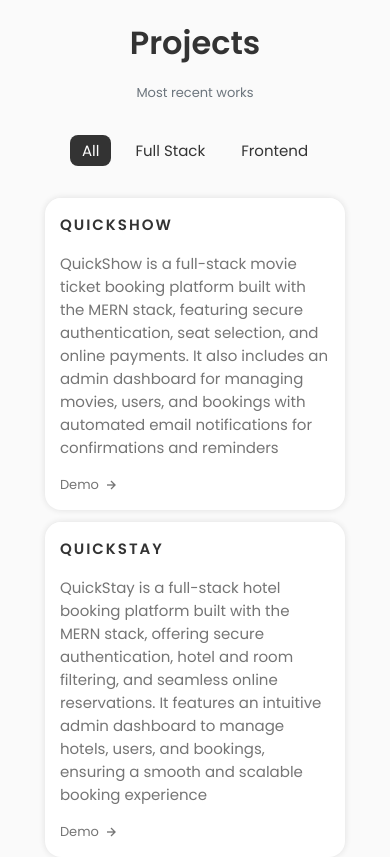
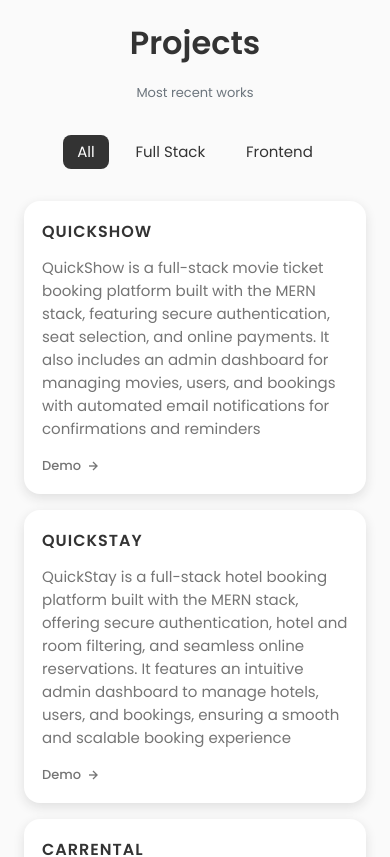
Before and after one commit to Meer-Abdulrehman/Portfolio, a React (Create React App) app: page / in a window 390 px wide. Shown: the part 2360-3217 px from the top of the page. Built offline with nearby package versions, Linux system fonts and the light colour scheme.

Commit message:
description updated projects

```diff
--- a/src/components/Projects/Projects.css
+++ b/src/components/Projects/Projects.css
@@ -15,11 +15,12 @@
 
 .projects__filters-item {
   color: var(--title-color);
-  padding: 0.25rem 0.75rem;
+  padding: 0.35rem 0.9rem;
   font-size: var(--font-medium);
   border-radius: 0.5rem;
   text-transform: capitalize;
   cursor: pointer;
+  transition: all 0.3s ease-in-out;
 }
 
 .active__filters-item,
@@ -38,101 +39,59 @@
   position: relative;
   display: flex;
   flex-direction: column;
-  justify-content: center;
-  align-items: center;
+  justify-content: space-between;
   width: 100%;
   max-width: 23em;
-  padding: 1em;
+  height: 330px; /* fixed height for consistency */
+  padding: 1.2em;
   background: #fff;
-  box-shadow: 0 0 6px 0 rgba(32, 32, 36, 0.12);
+  box-shadow: 0 4px 12px rgba(32, 32, 36, 0.12);
   transition: all 0.35s ease;
   border-radius: 1rem;
   overflow: hidden;
 }
 
-.card::before,
-.card::after {
-  content: "";
-  position: absolute;
-  top: 0;
-  left: 0;
-  width: 100%;
-  background: var(--blue-color);
-  height: 4px;
-}
-
-.card::before {
-  width: 0;
-  opacity: 0;
-  transition: opacity 0 ease, width 0 ease;
-  transition-delay: 0.5s;
-}
-
-.card::after {
-  width: 100%;
-  background: white;
-  transition: width 0.5s ease;
-}
-
 .card .content {
-  width: 100%;
-  max-width: 18em;
+  display: flex;
+  flex-direction: column;
+  justify-content: space-between;
+  height: 100%;
 }
 
 .card .h6 {
   color: var(--title-color);
   font-weight: 600;
   text-transform: uppercase;
-  margin: 0 0 1rem 0;
-  letter-spacing: 2px;
+  margin-bottom: 0.75rem;
+  font-size: 1rem;
+  letter-spacing: 1px;
 }
 
-.card .hover_content {
+.card .description {
+  flex-grow: 1;
+  color: #555;
+  line-height: 1.5;
+  font-size: 0.9rem;
   overflow: hidden;
-  max-height: 0;
-  transform: translateY(1em);
-  transition: all 0.55s ease;
-}
-
-.card .hover_content p {
-  margin: 1.5em 0 0;
-  color: #6e6e70;
-  line-height: 1.4em;
+  display: -webkit-box;
+  -webkit-line-clamp: 6; /* max lines */
+  -webkit-box-orient: vertical;
 }
 
 .card:hover {
-  box-shadow: 0 10px 20px 0 rgba(32, 32, 36, 0.12);
-}
-
-.card:hover::before {
-  width: 100%;
-  opacity: 1;
-  transition: opacity 0.5s ease, width 0.5s ease;
-  transition-delay: 0;
-}
-
-.card:hover::after {
-  width: 0;
-  opacity: 0;
-  transition: width 0 ease;
-}
-
-.card:hover .logo {
-  margin-bottom: 0.5em;
-}
-
-.card:hover .hover_content {
-  max-height: 10em;
-  transform: none;
+  box-shadow: 0 12px 24px rgba(32, 32, 36, 0.2);
+  transform: translateY(-6px);
 }
 
 .project__button {
   color: var(--text-color);
   font-size: var(--small-font-size);
-  display: flex;
+  display: inline-flex;
   align-items: center;
   column-gap: 0.25rem;
-  margin: 1rem 0 0 0;
+  margin-top: 1rem;
+  font-weight: 500;
+  transition: 0.3s ease;
 }
 
 .project__button-icon {
@@ -142,44 +101,10 @@
 
 .project__button:hover,
 .project__button:hover .project__button-icon {
-  transform: translate(0.25rem);
+  transform: translateX(0.25rem);
   color: var(--blue-color);
 }
 
-/*=============== BREAKPOINTS ===============*/
-/* For large devices */
-@media screen and (max-width: 992px) {
-}
-
-/* For medium devices */
-@media screen and (max-width: 768px) {
-  .projects__container {
-    grid-template-columns: repeat(2, 1fr);
-    gap: 0.75rem;
-  }
-}
-
-/* For small devices */
-@media screen and (max-width: 576px) {
-  .projects__container {
-    grid-template-columns: 1fr;
-    gap: 0.75rem;
-  }
-
-  .project__img {
-    width: 100%;
-  }
-}
-
-@media screen and (max-width: 350px) {
-  .projects__filters {
-    column-gap: 0.25rem;
-  }
-
-  .projects__filters-item {
-    font-size: var(--small-font-size);
-  }
-}
 .view-all-container {
   display: flex;
   justify-content: center;
@@ -189,8 +114,8 @@
 .view-all-btn {
   padding: 0.75rem 1.5rem;
   font-size: var(--font-medium);
-  background-color: #000;   /* Black background */
-  color: #fff;              /* White text */
+  background-color: #000;
+  color: #fff;
   border: none;
   border-radius: 0.5rem;
   cursor: pointer;
@@ -198,7 +123,25 @@
 }
 
 .view-all-btn:hover {
-  background-color: #fff;   /* White background */
-  color: #000;              /* Black text */
+  background-color: #fff;
+  color: #000;
   transform: scale(1.05);
 }
+
+/* Responsive */
+@media screen and (max-width: 768px) {
+  .projects__container {
+    grid-template-columns: repeat(2, 1fr);
+    gap: 1rem;
+  }
+  .card {
+    height: auto;
+    min-height: 280px;
+  }
+}
+
+@media screen and (max-width: 576px) {
+  .projects__container {
+    grid-template-columns: 1fr;
+  }
+}
--- a/src/components/Projects/Projects.js
+++ b/src/components/Projects/Projects.js
@@ -38,7 +38,7 @@ const projectsData = [
     id: 4,
     title: "Dairy To Home Service",
     description:
-      "A full-featured dairy delivery platform with, real-time order tracking, and secure online payments with real time map integration.",
+      "Dairy To Home Service is a full-stack Django project that enables users to order fresh dairy products online with real-time order management. It includes secure authentication, smooth checkout, and an admin dashboard for managing products, orders, and deliveries.",
     url: "http://dairyfarmmilk-service.netlify.app/",
     category: "full stack",
   },
@@ -46,23 +46,22 @@ const projectsData = [
     id: 5,
     title: "JunkyBites",
     description:
-      "A modern online food ordering platform for JunkyBites, offering fast delivery, delicious meals, and a seamless user experience.",
+      "JunkyBites is a React-based restaurant website designed with a clean and modern UI. It allows users to explore the menu and place online food orders with ease. The site is fully responsive, providing a seamless experience across all devices.",
     url: "https://junkybites.netlify.app/",
     category: "frontend",
   },
   {
-    id: 6,
-    title: "Trippy Travels",
-    description:
-      "A sleek, responsive tourism website offering destination highlights, travel packages, and seamless booking experience.",
-    url: "https://trippytours-travels.netlify.app/",
-    category: "frontend",
-  },
+  id: 6,
+  title: "Trippy Travels",
+  description: "Trippy Travels is a React-based tourism website offering destination highlights and curated travel packages. It provides a user-friendly interface with smooth navigation and modern responsive design. The platform ensures a seamless booking experience across all devices.",
+  url: "https://trippytours-travels.netlify.app/",
+  category: "frontend",
+},
+
   {
     id: 7,
     title: "Color Craft",
-    description:
-      "A tool for designers to explore colors, palettes, and transparency effects with ease.",
+    description:"ColorCraft is a creative React project designed for exploring and managing color palettes. It provides an interactive and responsive interface for selecting, customizing, and previewing colors. The platform helps designers and developers simplify their workflow with modern UI features.",
     url: "https://colorcraft-new.netlify.app/",
     category: "frontend",
   },
```
